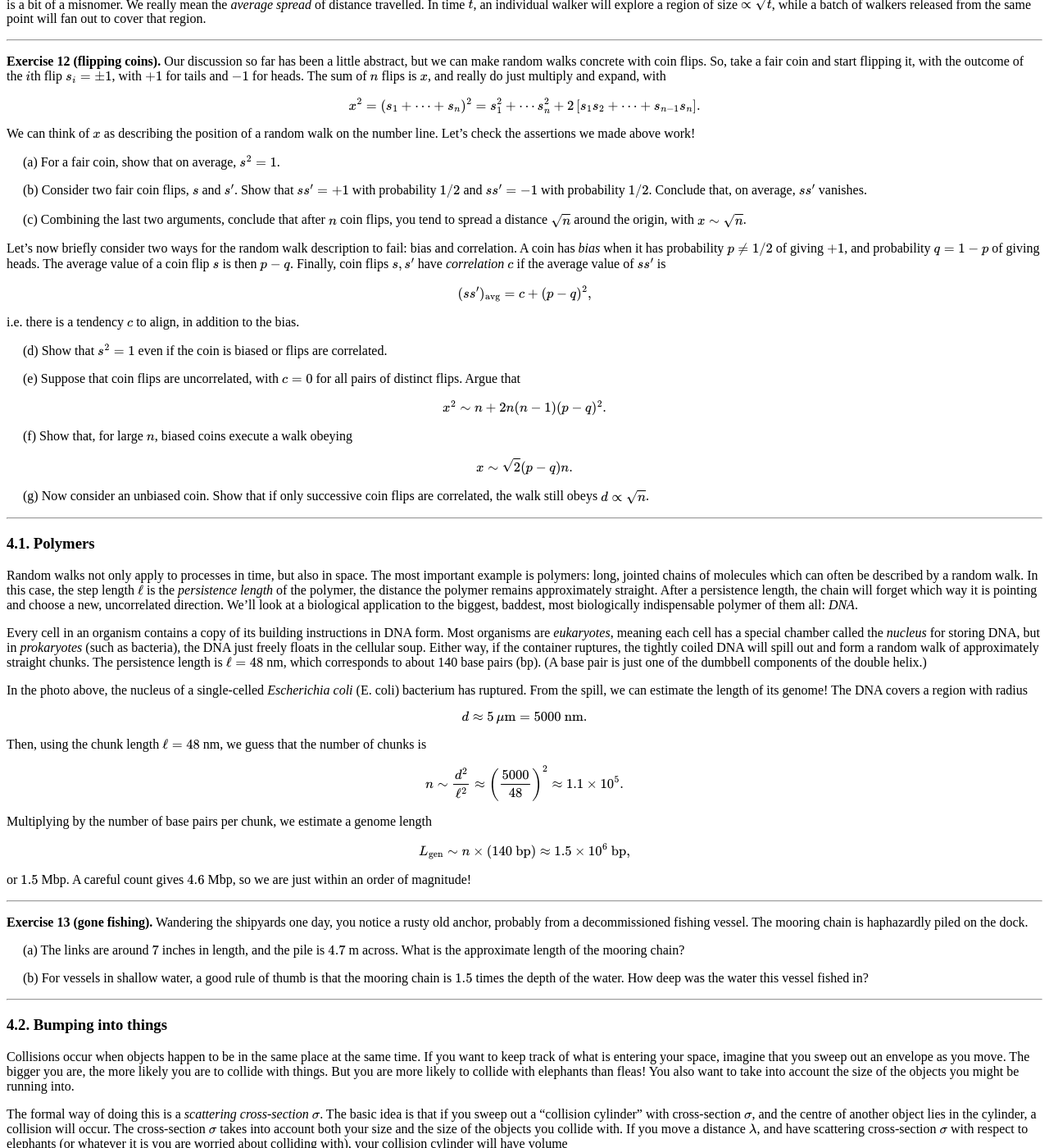
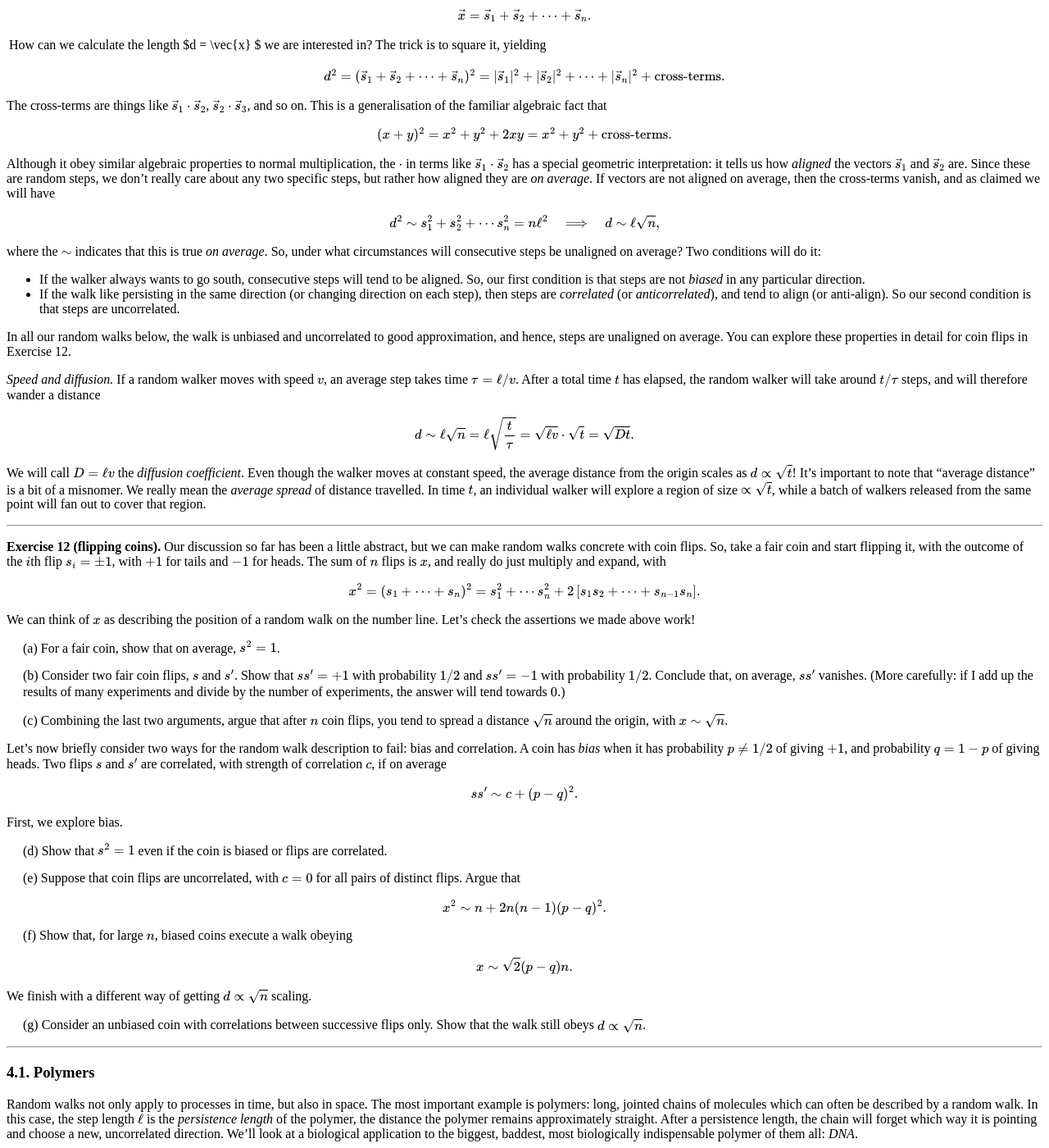
Before and after one commit to hapax/hapax.github.io, a Jekyll site: the page built from assets/simple-physics.md, in a window 1280 px wide and 1400 px high, scrolled down 10473 px. Shown: the whole window at 82% size. Built offline with Jekyll 4.4.1, drawn with Linux system fonts in a browser that asks for light colours; our own code applies the rules of GitHub Pages for plain Markdown files; formulas are drawn with MathJax 3; a script that is not in the unit is left out; some of the changed text lies outside the part shown.

Commit message:
Update simple-physics

```diff
--- a/assets/simple-physics.md
+++ b/assets/simple-physics.md
@@ -69,12 +69,19 @@
 I think physics needs more hacker spirit: more people willing to fool
 around and explore what our marvellous toolset can do, to creatively
 defy expectations and push the Deutschian envelope.
-Physics is not withouts its hackers
+Physics is not withouts its hackers but unlike computer
+science, the hackers are colourful exceptions, tending towards
+goofy irreverence and self-mythology
 ([Richard Feynman](https://en.wikipedia.org/wiki/Richard_feynman)
-springs to mind) but unlike computer
-science, the hackers are colourful exceptions, tending towards
-goofy irreverence and self-mythology.
+springs to mind).
 But I think hacking should go mainstream.
+
+<figure>
+    <div style="text-align:center"><img src
+    ="/images/posts/hacker1.png" width="40%"/>
+		    <figcaption><i>Physics needs more hacker spirit.</i></figcaption>
+	</div>
+	</figure>
 
 *Napkin hacks.* My goal in this post is to outline a few simple hacks
 for the back of a napkin:
@@ -1165,11 +1172,13 @@
 (b) Consider two fair coin flips, $s$ and $s'$.
 	Show that $ss' = +1$ with probability $1/2$ and $ss' = -1$ with
 	probability $1/2$.
-	Conclude that, on average, $ss'$ vanishes.
+	Conclude that, on average, $ss'$ vanishes. (More carefully: if I
+	add up the results of many experiments and divide by the number of
+	experiments, the answer will tend towards $0$.)
 	</span>
 
 <span style="padding-left: 20px; display:block">
-(c) Combining the last two arguments, conclude that after $n$ coin
+(c) Combining the last two arguments, argue that after $n$ coin
 flips, you tend to spread a distance $\sqrt{n}$ around the origin,
 with $x \sim \sqrt{n}$.
 </span>
@@ -1178,15 +1187,14 @@
 fail: bias and correlation.
 A coin has *bias* when it has probability $p \neq 1/2$ of giving $+1$,
 and probability  $q = 1- p$ of giving heads.
-The average value of a coin flip $s$ is then $p - q$.
-Finally, coin flips $s, s'$ have *correlation* $c$ if the
-average value of $ss'$ is
-
-$$
-(ss')_\text{avg} = c + (p-q)^2,
-$$
-
-i.e. there is a tendency $c$ to align, in addition to the bias.
+Two flips $s$ and $s'$ are correlated, with strength of correlation
+$c$, if on average
+
+$$
+ss' \sim c + (p-q)^2.
+$$
+
+First, we explore bias.
 
 <span style="padding-left: 20px; display:block">
 (d) Show that $s^2 = 1$ even if the coin is biased or flips are correlated.
@@ -1210,11 +1218,12 @@
 x \sim \sqrt{2}(p-q)n.
 $$
 
-<span style="padding-left: 20px; display:block">
-(g) Now consider an unbiased coin.
-Show that if only successive coin flips are correlated, the walk still obeys $d \propto \sqrt{n}$.
-</span>
-
+We finish with a different way of getting $d \propto \sqrt{n}$ scaling.
+
+<span style="padding-left: 20px; display:block">
+(g) Consider an unbiased coin with correlations between successive
+flips only. Show that the walk still obeys $d \propto \sqrt{n}$.
+</span>
 
 ---
 
```
Also changed, not shown: assets/hackology-2.md (+80 -0 lines).
